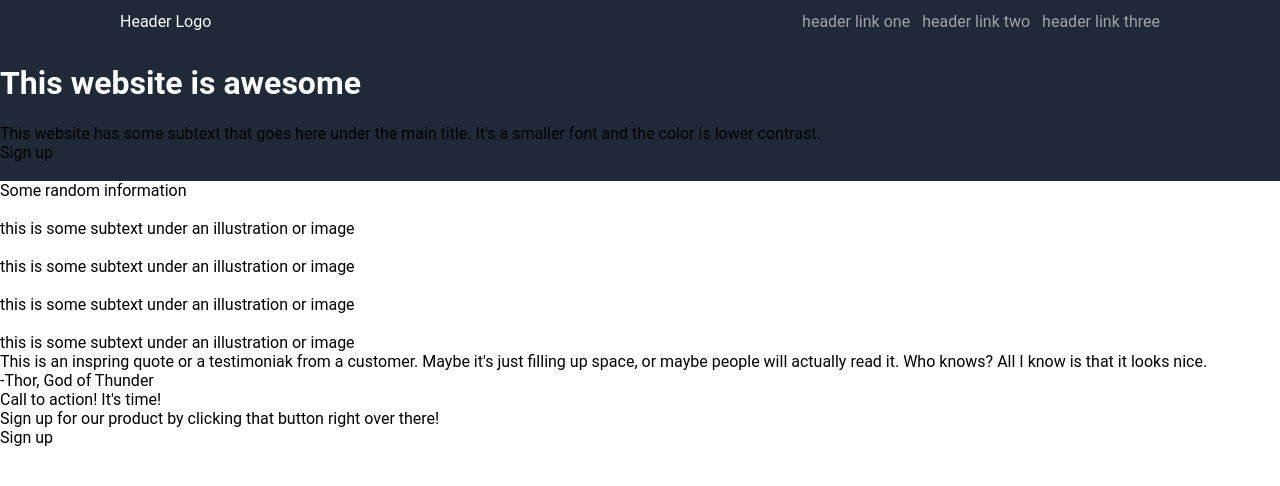
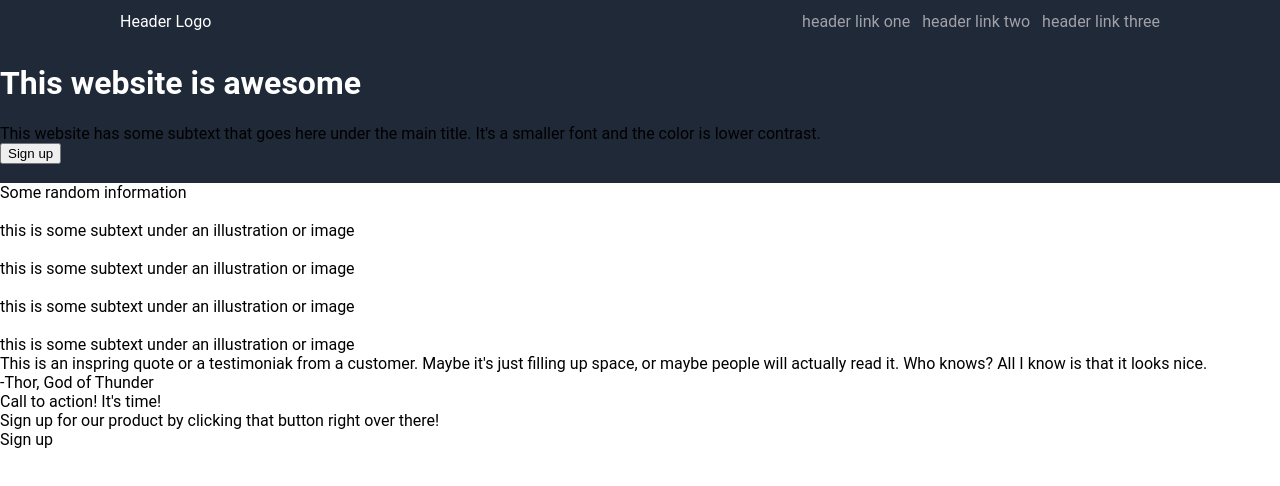
Before and after one commit to Krekno/landing-page, a plain HTML site: page index.html in a window 1280 px wide. Drawn offline with Linux system fonts and the light colour scheme.

Commit message:
sign up is a button now

```diff
--- a/index.html
+++ b/index.html
@@ -16,10 +16,10 @@
         </div>
     </div>
     <div class="first">
-        <div>
+        <div class="first_content">
             <h1 class="white-text">This website is awesome</h1>
             <div>This website has some subtext that goes here under the main title. It's a smaller font and the color is lower contrast.</div>
-            <div>Sign up</div>
+            <button>Sign up</button>
         </div>
         <div><img src="" alt=""></div>
     </div>
```
